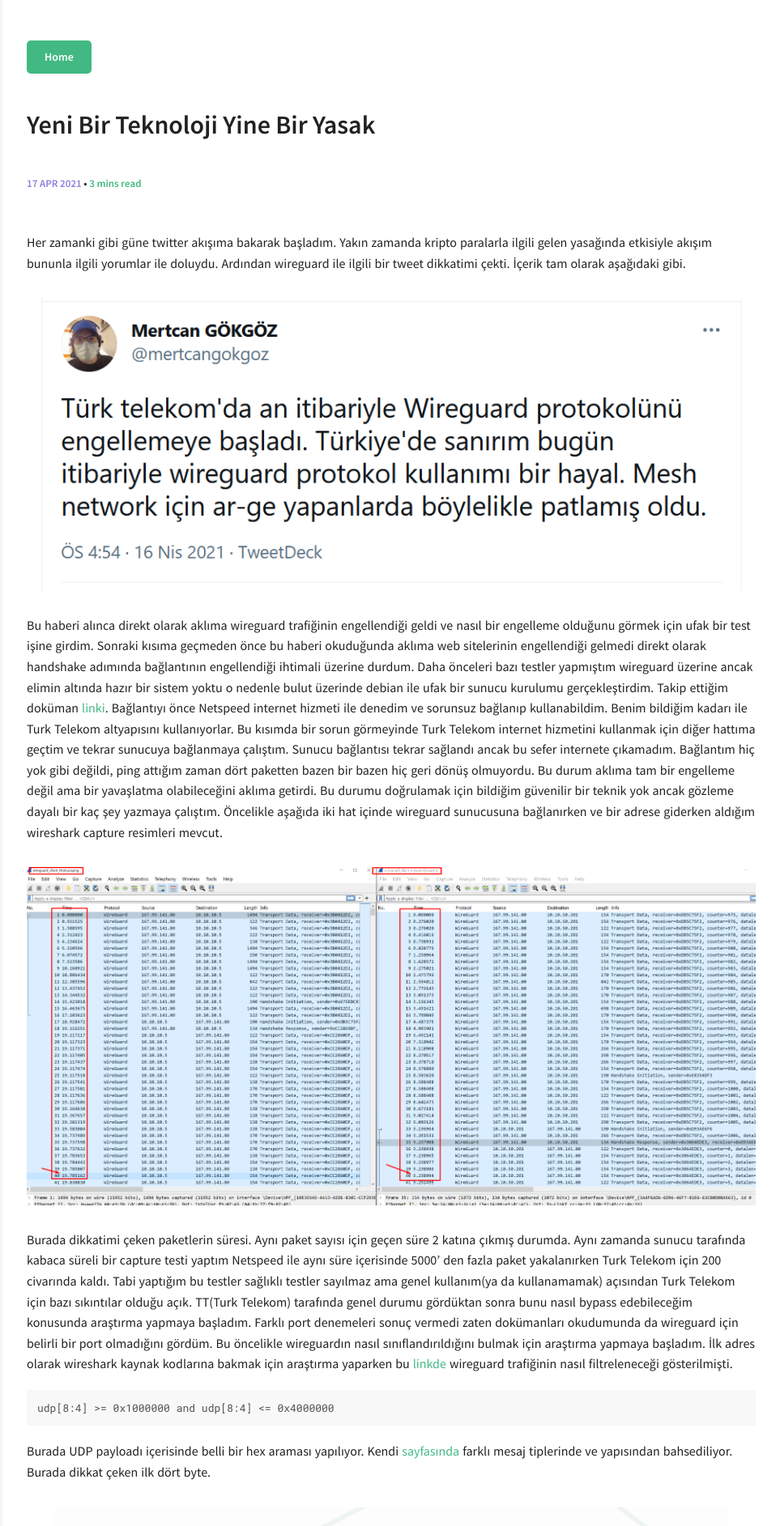
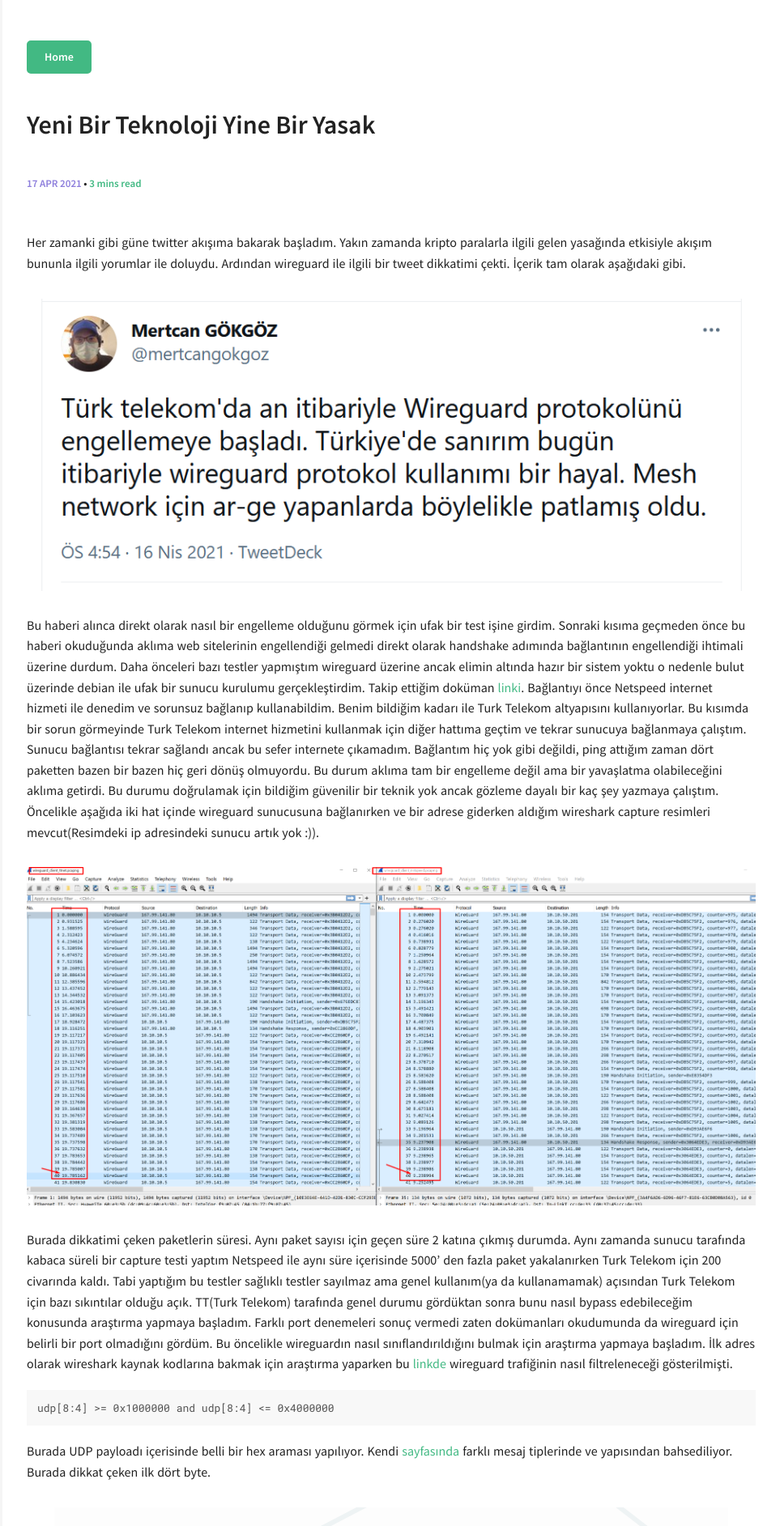
Before and after one commit to mandev0/mandev0.github.io, a Jekyll site: the page built from docs/_posts/2021-04-17-yeni-bir-teknoloji-yine-bir-yasak.md, in a window 1280 px wide. Shown: the top 1885 px of the page at 81% size, without its empty margins (317-1280 px from the left). Built offline with Jekyll 4.4.1, drawn with Linux system fonts in a browser that asks for light colours.

Commit message:
last revision

```diff
--- a/docs/_posts/2021-04-17-yeni-bir-teknoloji-yine-bir-yasak.md
+++ b/docs/_posts/2021-04-17-yeni-bir-teknoloji-yine-bir-yasak.md
@@ -8,7 +8,7 @@ Her zamanki gibi güne twitter akışıma bakarak başladım. Yakın zamanda kri
 
 <div class="mb mt images-sizing" style="text-align:center"><img src="/img/wireguard_block/tweet_1.png" /></div>
 
-Bu haberi alınca direkt olarak aklıma wireguard trafiğinin engellendiği geldi ve nasıl bir engelleme olduğunu görmek için ufak bir test işine girdim. Sonraki kısıma geçmeden önce bu haberi okuduğunda aklıma web sitelerinin engellendiği gelmedi direkt olarak handshake adımında bağlantının engellendiği ihtimali üzerine durdum. Daha önceleri bazı testler yapmıştım wireguard üzerine ancak elimin altında hazır bir sistem yoktu o nedenle bulut üzerinde debian ile ufak bir sunucu kurulumu gerçekleştirdim. Takip ettiğim doküman [linki](https://linuxize.com/post/how-to-set-up-wireguard-vpn-on-debian-10/). Bağlantıyı önce Netspeed internet hizmeti ile denedim ve sorunsuz bağlanıp kullanabildim. Benim bildiğim kadarı ile Turk Telekom altyapısını kullanıyorlar. Bu kısımda bir sorun görmeyinde Turk Telekom internet hizmetini kullanmak için diğer hattıma geçtim ve tekrar sunucuya bağlanmaya çalıştım. Sunucu bağlantısı tekrar sağlandı ancak bu sefer internete çıkamadım. Bağlantım hiç yok gibi değildi, ping attığım zaman dört paketten bazen bir bazen hiç geri dönüş olmuyordu. Bu durum aklıma tam bir engelleme değil ama bir yavaşlatma olabileceğini aklıma getirdi. Bu durumu doğrulamak için bildiğim güvenilir bir teknik yok ancak gözleme dayalı bir kaç şey yazmaya çalıştım. Öncelikle aşağıda iki hat içinde wireguard sunucusuna bağlanırken ve bir adrese giderken aldığım wireshark capture resimleri mevcut.
+Bu haberi alınca direkt olarak nasıl bir engelleme olduğunu görmek için ufak bir test işine girdim. Sonraki kısıma geçmeden önce bu haberi okuduğunda aklıma web sitelerinin engellendiği gelmedi direkt olarak handshake adımında bağlantının engellendiği ihtimali üzerine durdum. Daha önceleri bazı testler yapmıştım wireguard üzerine ancak elimin altında hazır bir sistem yoktu o nedenle bulut üzerinde debian ile ufak bir sunucu kurulumu gerçekleştirdim. Takip ettiğim doküman [linki](https://linuxize.com/post/how-to-set-up-wireguard-vpn-on-debian-10/). Bağlantıyı önce Netspeed internet hizmeti ile denedim ve sorunsuz bağlanıp kullanabildim. Benim bildiğim kadarı ile Turk Telekom altyapısını kullanıyorlar. Bu kısımda bir sorun görmeyinde Turk Telekom internet hizmetini kullanmak için diğer hattıma geçtim ve tekrar sunucuya bağlanmaya çalıştım. Sunucu bağlantısı tekrar sağlandı ancak bu sefer internete çıkamadım. Bağlantım hiç yok gibi değildi, ping attığım zaman dört paketten bazen bir bazen hiç geri dönüş olmuyordu. Bu durum aklıma tam bir engelleme değil ama bir yavaşlatma olabileceğini aklıma getirdi. Bu durumu doğrulamak için bildiğim güvenilir bir teknik yok ancak gözleme dayalı bir kaç şey yazmaya çalıştım. Öncelikle aşağıda iki hat içinde wireguard sunucusuna bağlanırken ve bir adrese giderken aldığım wireshark capture resimleri mevcut(Resimdeki ip adresindeki sunucu artık yok :)).
 
 <div class="mb mt images-sizing" style="text-align:center"><img src="/img/wireguard_block/pcap_1.png" /></div>
 
```
